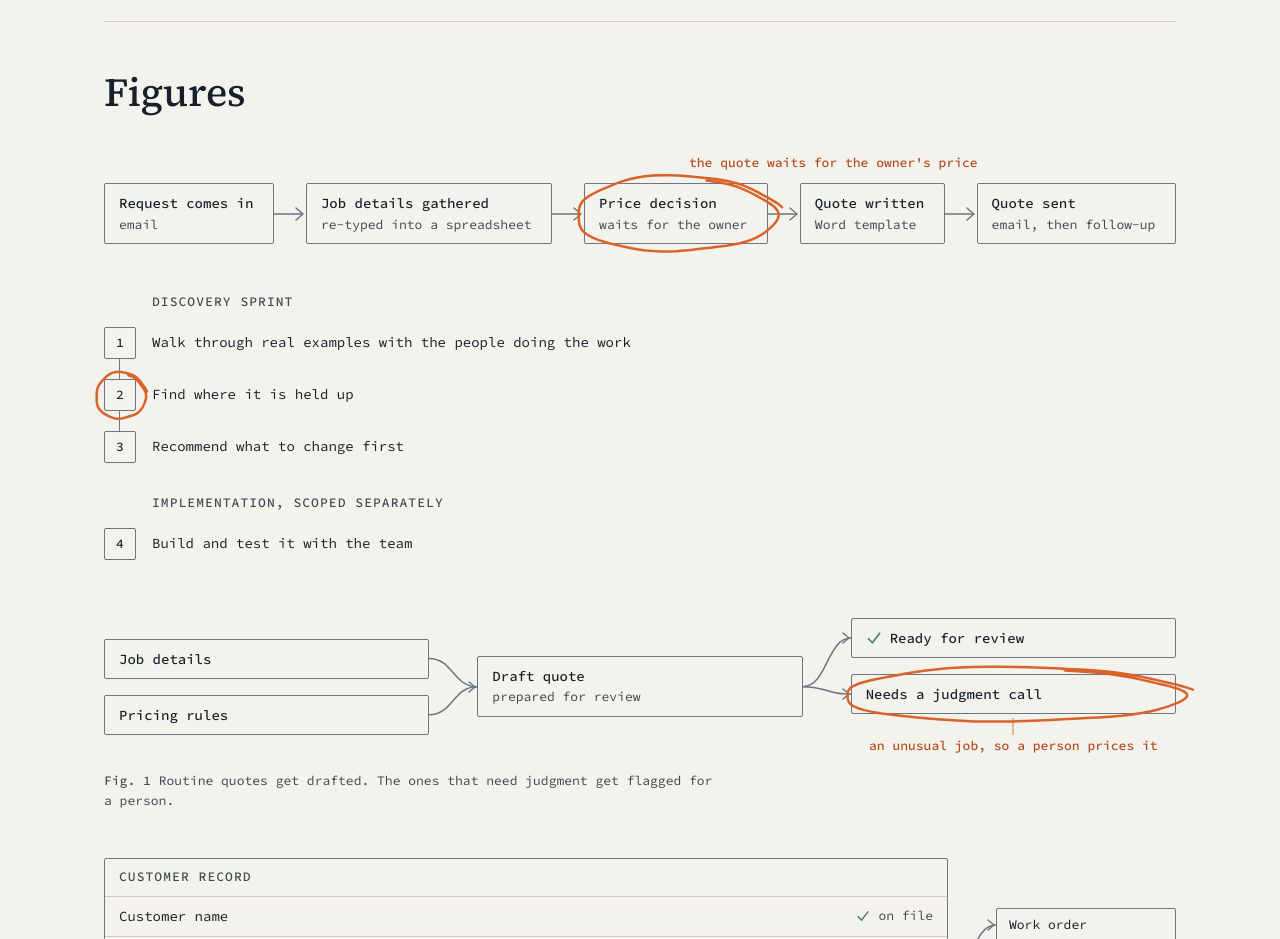
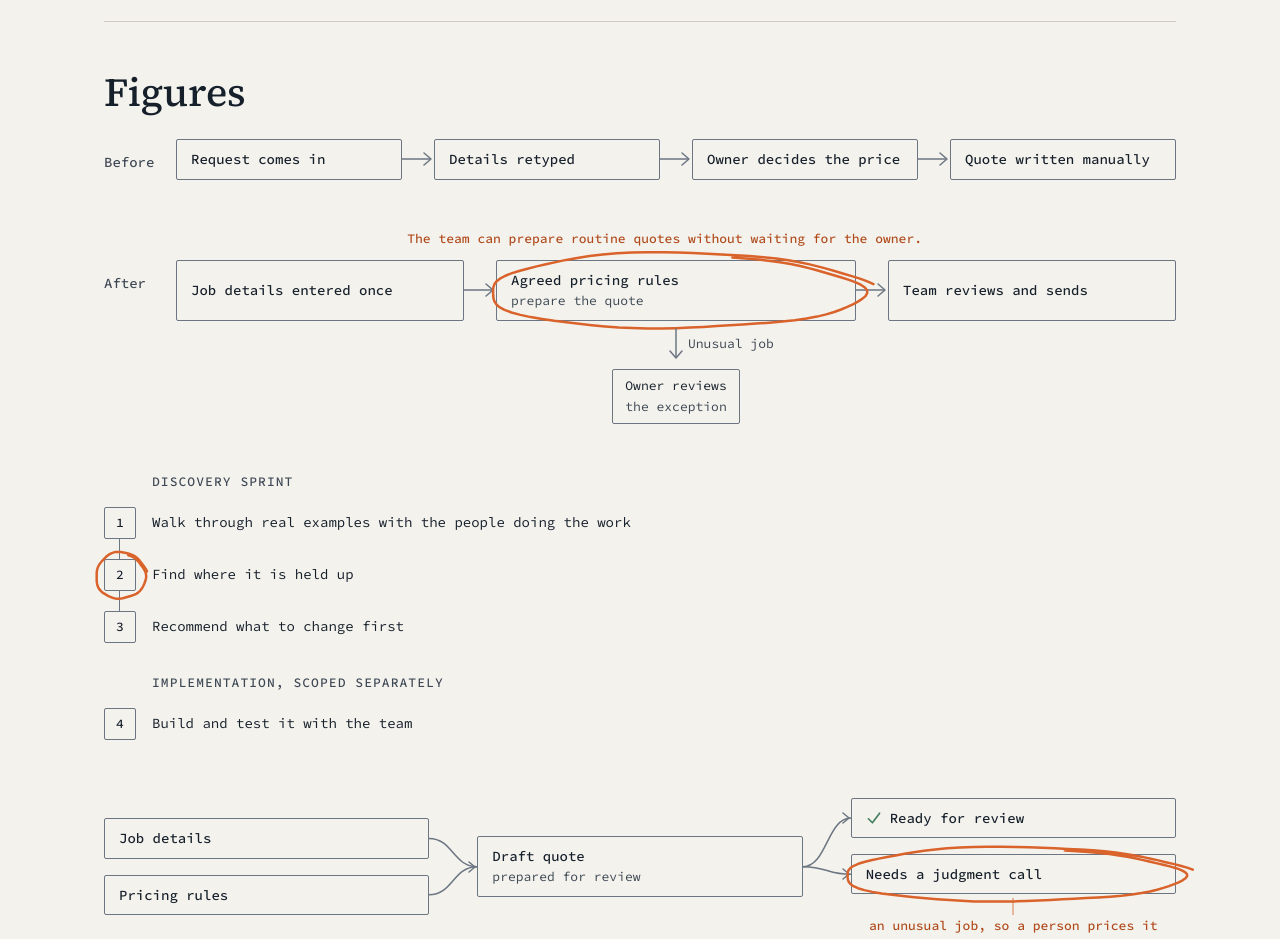
Before and after one commit to patrickmch/website, a React (Vite) app: page /style in a window 1280 px wide. Shown: the part 3200-4139 px from the top of the page. Built offline with nearby package versions, Linux system fonts and the light colour scheme.

Commit message:
Preview quoting improvements with a before-and-after diagram

```diff
--- a/components/diagrams/QuoteFlow.tsx
+++ b/components/diagrams/QuoteFlow.tsx
@@ -1,25 +1,50 @@
 import { Figure, Flow, Node, Connector } from '../Figure';
 
-/** Fig. 1: a quote, as it moves through a business. */
+/** An illustrative before-and-after, with routine work and exceptions separated. */
 export function QuoteFlow() {
   return (
     <Figure
       n={1}
       showCaption={false}
-      caption="A quote, as it moves through a business. In this example, the work waits for a pricing decision."
-      description="Five steps in a row. A request comes in by email. Job details are gathered and re-typed into a spreadsheet. A price decision, which waits for the owner; in this example that step is circled with the note 'the quote waits for the owner's price'. The quote is written in a Word template. The quote is sent by email, then followed up."
+      className="quote-comparison"
+      caption="An example of reducing the work involved in preparing a quote."
+      description="Two flows compare preparing a quote before and after an improvement. Before: a request comes in, details are retyped, the owner decides the price, and the quote is written manually. After: job details are entered once, agreed pricing rules prepare the quote, and the team reviews and sends it. The pricing rules are circled with the note 'The team can prepare routine quotes without waiting for the owner.' An unusual job branches from the pricing rules to the owner, who reviews the exception."
     >
-      <Flow annotated className="flow--even">
-        <Node label="Request comes in" where="email" />
-        <Connector />
-        <Node label="Job details gathered" where="re-typed into a spreadsheet" />
-        <Connector />
-        <Node label="Price decision" where="waits for the owner" marked annotation="the quote waits for the owner's price" />
-        <Connector />
-        <Node label="Quote written" where="Word template" />
-        <Connector />
-        <Node label="Quote sent" where="email, then follow-up" />
-      </Flow>
+      <div className="quote-comparison__row">
+        <p className="quote-comparison__label">Before</p>
+        <Flow className="flow--even quote-comparison__before">
+          <Node label="Request comes in" />
+          <Connector />
+          <Node label="Details retyped" />
+          <Connector />
+          <Node label="Owner decides the price" />
+          <Connector />
+          <Node label="Quote written manually" />
+        </Flow>
+      </div>
+      <div className="quote-comparison__row">
+        <p className="quote-comparison__label">After</p>
+        <div className="quote-comparison__after">
+          <Node className="quote-comparison__input" label="Job details entered once" />
+          <Connector className="quote-comparison__to-rules" />
+          <Node
+            className="quote-comparison__rules"
+            label="Agreed pricing rules"
+            where="prepare the quote"
+            marked
+            annotation="The team can prepare routine quotes without waiting for the owner."
+          />
+          <div className="quote-comparison__exception">
+            <div className="quote-comparison__branch">
+              <Connector />
+              <span>Unusual job</span>
+            </div>
+            <Node label="Owner reviews" where="the exception" small />
+          </div>
+          <Connector className="quote-comparison__to-review" />
+          <Node className="quote-comparison__review" label="Team reviews and sends" />
+        </div>
+      </div>
     </Figure>
   );
 }
--- a/styles/pages.css
+++ b/styles/pages.css
@@ -42,6 +42,165 @@
   .hero__figure {
     margin-top: 72px;
   }
+}
+
+/* ---------- Home: quoting before and after ---------- */
+.quote-comparison__row + .quote-comparison__row {
+  margin-top: 40px;
+}
+
+.quote-comparison__label {
+  margin-bottom: 16px;
+  font-family: var(--font-mono);
+  font-size: var(--text-fig);
+  font-weight: 500;
+  color: var(--ink-2);
+}
+
+.quote-comparison__after {
+  display: grid;
+  grid-template-columns: minmax(0, 1fr) 16px minmax(0, 1fr);
+  grid-template-areas:
+    'input input input'
+    'to-rules to-rules to-rules'
+    'rules rules rules'
+    'to-review . exception'
+    'review . exception';
+  align-items: center;
+}
+
+.quote-comparison__input { grid-area: input; }
+.quote-comparison__to-rules { grid-area: to-rules; }
+.quote-comparison__rules { grid-area: rules; margin-bottom: 8px; }
+.quote-comparison__to-review { grid-area: to-review; }
+.quote-comparison__review { grid-area: review; }
+
+.quote-comparison__after > .connector {
+  justify-self: center;
+}
+
+.quote-comparison__exception {
+  grid-area: exception;
+  align-self: start;
+  min-width: 0;
+}
+
+.quote-comparison__branch {
+  display: flex;
+  position: relative;
+  align-items: center;
+  justify-content: center;
+  height: 48px;
+  font-family: var(--font-mono);
+  font-size: var(--text-label);
+  color: var(--ink-2);
+}
+
+.quote-comparison__branch span {
+  position: absolute;
+  left: calc(50% + 12px);
+}
+
+.quote-comparison__branch .connector,
+.quote-comparison__to-review {
+  height: 48px;
+}
+
+.quote-comparison__rules::before,
+.quote-comparison__rules::after {
+  content: '';
+  position: absolute;
+  bottom: -8px;
+}
+
+.quote-comparison__rules::before {
+  left: 50%;
+  height: 8px;
+  border-left: 1.5px solid var(--stroke);
+}
+
+.quote-comparison__rules::after {
+  left: calc(25% - 4px);
+  right: calc(25% - 4px);
+  border-top: 1.5px solid var(--stroke);
+}
+
+.quote-comparison__rules .annotation {
+  margin-bottom: 8px;
+}
+
+@media (min-width: 768px) {
+  .quote-comparison__row {
+    display: grid;
+    grid-template-columns: 72px minmax(0, 1fr);
+    align-items: start;
+  }
+
+  .quote-comparison__label {
+    margin: 12px 0 0;
+  }
+
+  .quote-comparison__row + .quote-comparison__row {
+    margin-top: 80px;
+  }
+
+  .quote-comparison__before > .node {
+    flex: 1 1 0;
+  }
+
+  .quote-comparison__after {
+    grid-template-columns: minmax(0, 1fr) 32px minmax(0, 1.25fr) 32px minmax(0, 1fr);
+    grid-template-areas:
+      'input to-rules rules to-review review'
+      '. . exception . .';
+  }
+
+  .quote-comparison__after > .node {
+    display: flex;
+    align-self: stretch;
+    min-width: 0;
+  }
+
+  .quote-comparison__after > .node > .node__box {
+    display: flex;
+    flex-direction: column;
+    justify-content: center;
+    flex: 1;
+  }
+
+  .quote-comparison__rules { margin-bottom: 0; }
+  .quote-comparison__rules::before,
+  .quote-comparison__rules::after { display: none; }
+  .quote-comparison__to-review { height: 16px; }
+
+  .quote-comparison__rules .annotation {
+    left: 50%;
+    bottom: calc(100% + 12px);
+    width: min(30em, 44vw);
+    transform: translateX(-50%);
+    margin: 0;
+    text-align: center;
+    white-space: normal;
+  }
+
+  .quote-comparison__rules .annotation__leader {
+    display: none;
+  }
+
+  .quote-comparison__exception {
+    margin-left: 0;
+    justify-self: center;
+  }
+
+  .quote-comparison__branch span { white-space: nowrap; }
+
+  .quote-comparison__branch .connector {
+    width: 16px;
+    height: 48px;
+  }
+
+  .quote-comparison__branch .connector__h { display: none; }
+  .quote-comparison__branch .connector__v { display: block; }
 }
 
 /* ---------- Home: approach and examples ---------- */
```
Also changed, not shown: scripts/check-production.mjs (+15 -9 lines), 3 other files (tests, documents, lock files or other folders).
